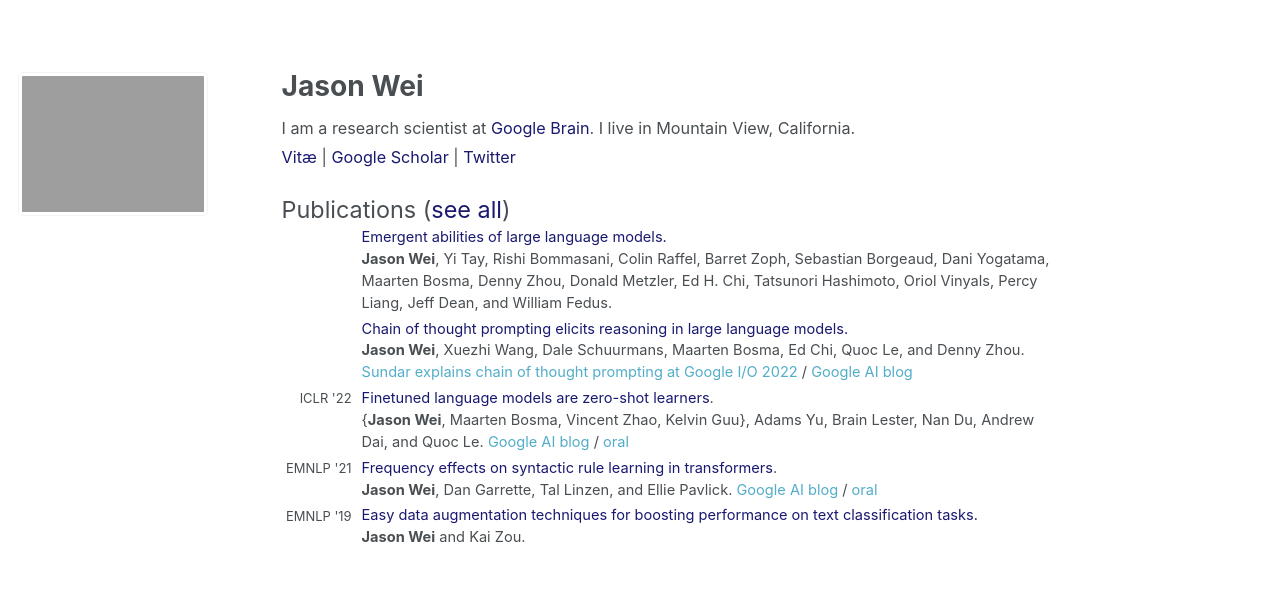
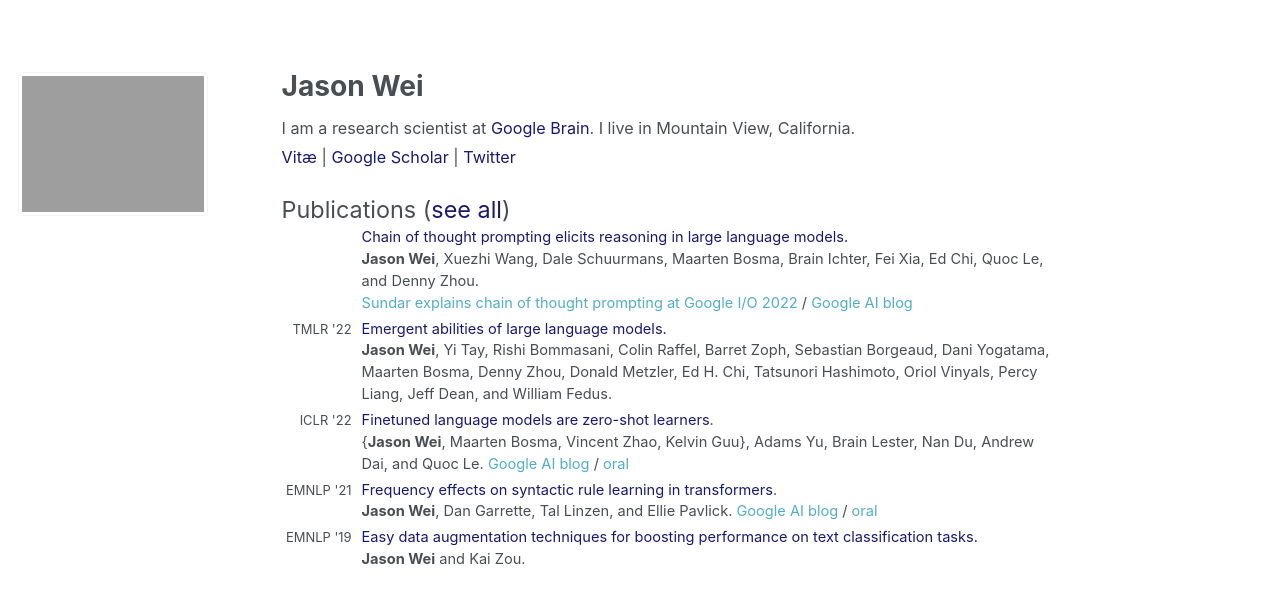
Before and after one commit to jasonwei20/jasonwei20.github.io, a Jekyll site: the page built from _pages/about.md, in a window 1280 px wide. Shown: the top 604 px of the page. Built offline with Jekyll 4.4.1, drawn with Linux system fonts in a browser that asks for light colours.

Commit message:
Update about.md

```diff
--- a/_pages/about.md
+++ b/_pages/about.md
@@ -34,24 +34,24 @@
 
   <tr>
     <td style="width:80px; text-align:right; padding-right:10px; font-size:0.8em"> </td>
+    <td><a href="https://arxiv.org/abs/2201.11903" style="color:#191970" target="_blank">Chain of thought prompting elicits reasoning in large language models.</a></td>
+  </tr>
+  <tr>
+    <td></td>
+    <td><b>Jason Wei</b>, Xuezhi Wang, Dale Schuurmans, Maarten Bosma, Brain Ichter, Fei Xia, Ed Chi, Quoc Le, and Denny Zhou.</td>
+  </tr>
+  <tr>
+    <td></td>
+    <td style="padding-bottom:4px"><a href="https://twitter.com/Google/status/1525188695875366912" target="_blank">Sundar explains chain of thought prompting at Google I/O 2022</a> / <a href="https://ai.googleblog.com/2022/05/language-models-perform-reasoning-via.html" target="_blank">Google AI blog</a></td>
+  </tr>
+
+  <tr>
+    <td style="width:80px; text-align:right; padding-right:10px; font-size:0.8em">TMLR '22 </td>
     <td><a href="https://arxiv.org/abs/2206.07682" style="color:#191970" target="_blank">Emergent abilities of large language models.</a></td>
   </tr>
   <tr>
     <td></td>
     <td style="padding-bottom:4px"><b>Jason Wei</b>, Yi Tay, Rishi Bommasani, Colin Raffel, Barret Zoph, Sebastian Borgeaud, Dani Yogatama, Maarten Bosma, Denny Zhou, Donald Metzler, Ed H. Chi, Tatsunori Hashimoto, Oriol Vinyals, Percy Liang, Jeff Dean, and William Fedus.</td>
-  </tr>
-
-  <tr>
-    <td style="width:80px; text-align:right; padding-right:10px; font-size:0.8em"> </td>
-    <td><a href="https://arxiv.org/abs/2201.11903" style="color:#191970" target="_blank">Chain of thought prompting elicits reasoning in large language models.</a></td>
-  </tr>
-  <tr>
-    <td></td>
-    <td><b>Jason Wei</b>, Xuezhi Wang, Dale Schuurmans, Maarten Bosma, Ed Chi, Quoc Le, and Denny Zhou.</td>
-  </tr>
-  <tr>
-    <td></td>
-    <td style="padding-bottom:4px"><a href="https://twitter.com/Google/status/1525188695875366912" target="_blank">Sundar explains chain of thought prompting at Google I/O 2022</a> / <a href="https://ai.googleblog.com/2022/05/language-models-perform-reasoning-via.html" target="_blank">Google AI blog</a></td>
   </tr>
 
   <tr>
```
